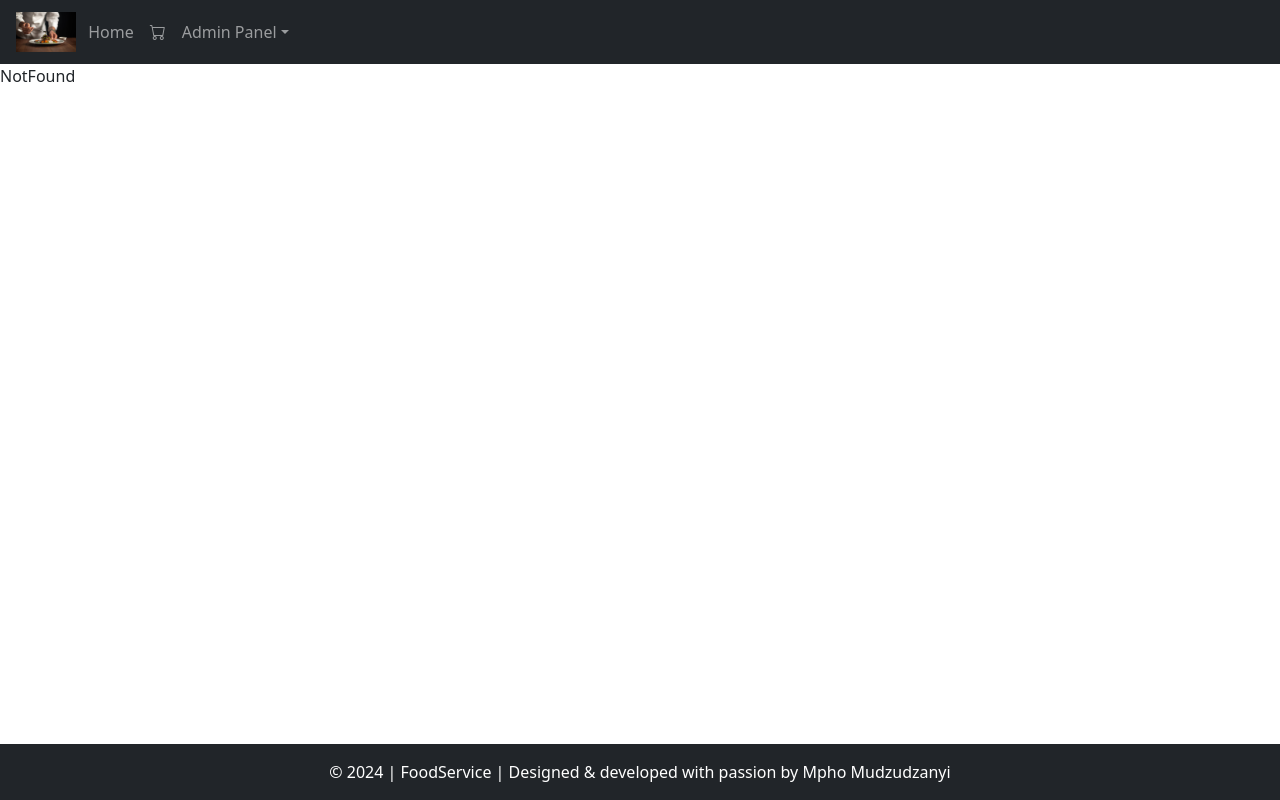
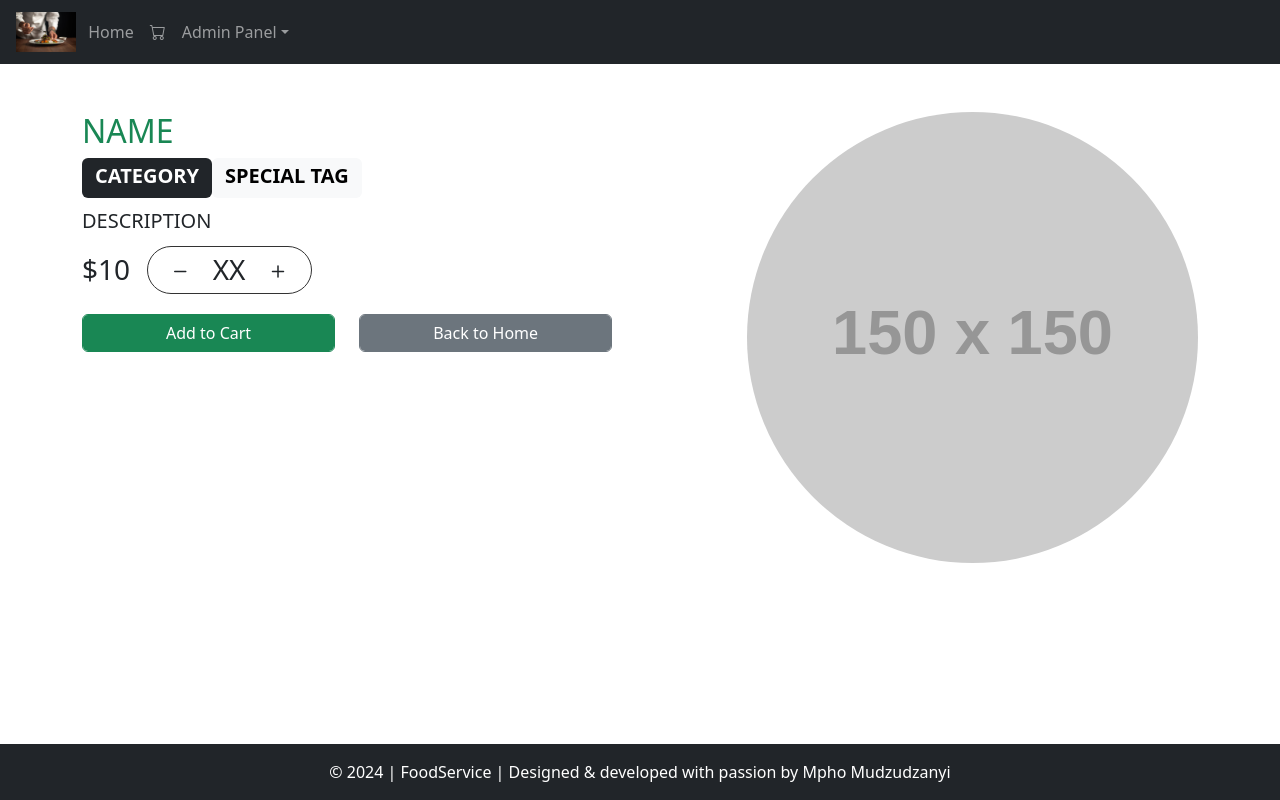
Before and after one commit to vincentmpho/foodserviceui, a React (Create React App) app: page /menuItemDetails/1 in a window 1280 px wide. Built offline with nearby package versions, Linux system fonts and the light colour scheme.

Commit message:
Implement Menu Item Details page layout and structure.

```diff
--- a/src/Components/Page/MenuItems/MenuItemCard.tsx
+++ b/src/Components/Page/MenuItems/MenuItemCard.tsx
@@ -1,5 +1,6 @@
 import React from 'react'
 import { menuItemModel } from '../../../Interfaces'
+import { Link } from 'react-router-dom'
 
 
 interface Props{
@@ -15,12 +16,14 @@
   >
     <div className="card-body pt-2">
       <div className="row col-10 offset-1 p-4">
+        <Link to={`/menuItemDetails/${props.menuItem.id}`}>
         <img
           src={props.menuItem.image}
           style={{ borderRadius: "50%" }}
           alt=""
           className="w-100 mt-5 image-box"
         />
+        </Link>
       </div>
     {props.menuItem.specialTag && props.menuItem.specialTag.length>0 && (
       <i
@@ -53,7 +56,14 @@
       ></i>
 
       <div className="text-center">
-        <p className="card-title m-0 text-success fs-3">{props.menuItem.name}</p>
+        <p className="card-title m-0 text-success fs-3">
+        <Link to={`/menuItemDetails/${props.menuItem.id}`}
+          style={{textDecoration:"none", color:"green"}}
+        >
+
+          {props.menuItem.name}
+          </Link>
+          </p>
         <p className="badge bg-secondary" style={{ fontSize: "12px" }}>
           {props.menuItem.category}
         </p>
--- /dev/null
+++ b/src/Pages/MenuItemDetails.tsx
@@ -0,0 +1,71 @@
+import React from 'react'
+
+function MenuItemDetails() {
+  return (
+    <div className="container pt-4 pt-md-5">
+    <div className="row">
+      <div className="col-7">
+        <h2 className="text-success">NAME</h2>
+        <span>
+          <span
+            className="badge text-bg-dark pt-2"
+            style={{ height: "40px", fontSize: "20px" }}
+          >
+            CATEGORY
+          </span>
+        </span>
+        <span>
+          <span
+            className="badge text-bg-light pt-2"
+            style={{ height: "40px", fontSize: "20px" }}
+          >
+            SPECIAL TAG
+          </span>
+        </span>
+        <p style={{ fontSize: "20px" }} className="pt-2">
+          DESCRIPTION
+        </p>
+        <span className="h3">$10</span> &nbsp;&nbsp;&nbsp;
+        <span
+          className="pb-2  p-3"
+          style={{ border: "1px solid #333", borderRadius: "30px" }}
+        >
+          <i
+            className="bi bi-dash p-1"
+            style={{ fontSize: "25px", cursor: "pointer" }}
+          ></i>
+          <span className="h3 mt-3 px-3">XX</span>
+          <i
+            className="bi bi-plus p-1"
+            style={{ fontSize: "25px", cursor: "pointer" }}
+          ></i>
+        </span>
+        <div className="row pt-4">
+          <div className="col-5">
+            <button className="btn btn-success form-control">
+              Add to Cart
+            </button>
+          </div>
+
+          <div className="col-5 ">
+            <button className="btn btn-secondary form-control">
+              Back to Home
+            </button>
+          </div>
+        </div>
+      </div>
+      <div className="col-5">
+        <img
+          src="https://via.placeholder.com/150"
+          width="100%"
+          style={{ borderRadius: "50%" }}
+          alt="No content"
+        ></img>
+      </div>
+    </div>
+  </div>
+  );
+}
+
+
+export default  MenuItemDetails;
--- a/src/Pages/index.ts
+++ b/src/Pages/index.ts
@@ -1,4 +1,5 @@
 import Home from "./Home";
 import NotFound from "./NotFound";
+import MenuItemDetails from "./MenuItemDetails";
 
-export {Home, NotFound};
+export {Home, NotFound, MenuItemDetails};
--- a/src/container/App.tsx
+++ b/src/container/App.tsx
@@ -1,6 +1,6 @@
 import React from "react";
 import { Footer, Header } from "../Components/Layout";
-import { Home, NotFound } from "../Pages";
+import { Home, MenuItemDetails, NotFound } from "../Pages";
 import { Routes, Route } from "react-router-dom";
 
 
@@ -12,8 +12,9 @@
    <Header />
    <div className="pd-5">
     <Routes>
-   <Route path="/" element ={<Home />}></Route>
-   <Route path="*" element ={<NotFound />}></Route>
+    <Route path="/" element={<Home />} />
+          <Route path="menuItemDetails/:menuItemId" element={<MenuItemDetails />} />
+          <Route path="*" element={<NotFound />} />
     </Routes>
    </div>
    <Footer/>
```
